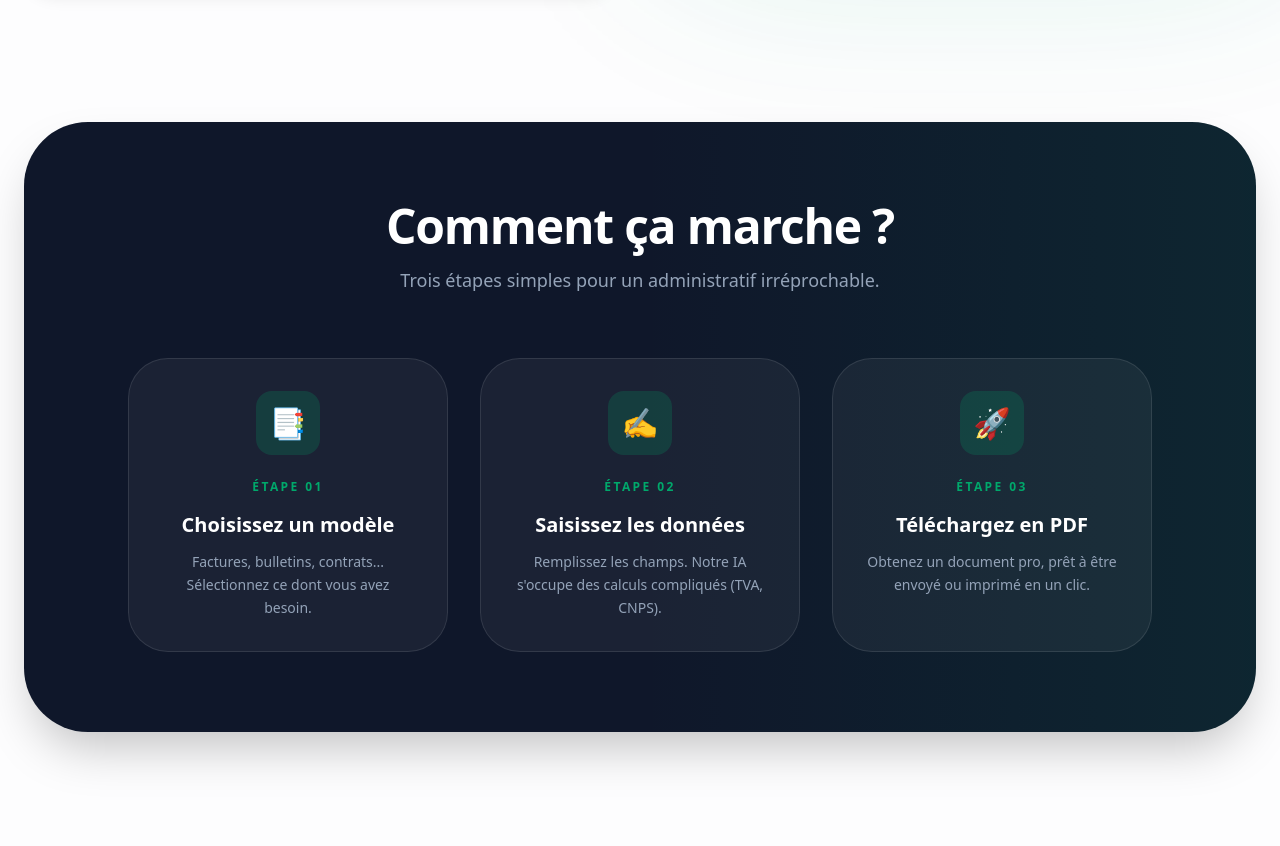
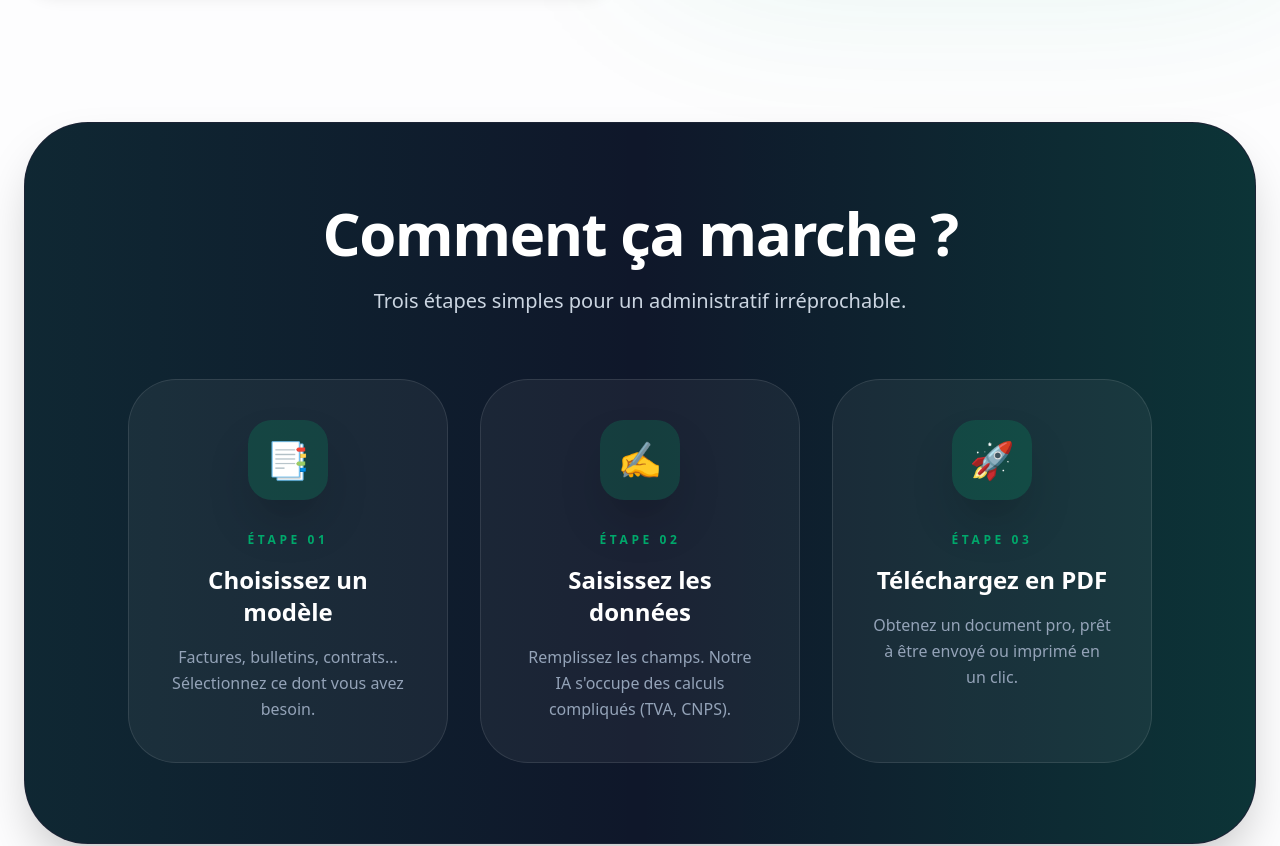
Before and after one commit to bigreussite-gif/DOCUGEST-IVOIRE, a Next.js app in the folder client/: page / in a window 1280 px wide. Shown: the part 940-1786 px from the top of the page. Built offline with nearby package versions, Linux system fonts and the light colour scheme; no server answers; the database is empty.

Commit message:
style: fix readability and contrast in 'Comment ça marche' section

```diff
--- a/client/src/views/Landing.tsx
+++ b/client/src/views/Landing.tsx
@@ -190,11 +190,13 @@ export default function Landing() {
           </div>
 
           {/* ─── Steps Section ─── */}
-          <section className="mt-32 rounded-[4rem] bg-slate-900 px-8 py-20 text-white shadow-2xl overflow-hidden relative">
-            <div className="absolute top-0 right-0 w-1/2 h-full bg-gradient-to-l from-primary/10 to-transparent pointer-events-none" />
+          <section className="mt-32 rounded-[4rem] bg-[#0F172A] px-8 py-20 text-white shadow-2xl overflow-hidden relative border border-white/5">
+            <div className="absolute top-0 right-0 w-1/2 h-full bg-gradient-to-l from-primary/20 to-transparent pointer-events-none" />
+            <div className="absolute bottom-0 left-0 w-1/2 h-full bg-gradient-to-r from-emerald-500/10 to-transparent pointer-events-none" />
+
             <div className="relative z-10 max-w-4xl mx-auto text-center mb-16">
-              <h2 className="text-3xl font-black sm:text-5xl tracking-tight">Comment ça marche ?</h2>
-              <p className="mt-4 text-lg text-slate-400 font-medium">Trois étapes simples pour un administratif irréprochable.</p>
+              <h2 className="text-4xl font-black sm:text-6xl tracking-tight text-white mb-6">Comment ça marche ?</h2>
+              <p className="text-xl text-slate-300 font-medium">Trois étapes simples pour un administratif irréprochable.</p>
             </div>
 
             <div className="grid gap-8 md:grid-cols-3 relative z-10 max-w-5xl mx-auto">
@@ -203,13 +205,13 @@ export default function Landing() {
                 { step: "02", title: "Saisissez les données", desc: "Remplissez les champs. Notre IA s'occupe des calculs compliqués (TVA, CNPS).", icon: "✍️" },
                 { step: "03", title: "Téléchargez en PDF", desc: "Obtenez un document pro, prêt à être envoyé ou imprimé en un clic.", icon: "🚀" }
               ].map((s) => (
-                <div key={s.step} className="group flex flex-col items-center text-center p-8 rounded-[2.5rem] bg-white/5 border border-white/10 hover:bg-white/10 transition-all">
-                  <div className="mb-6 flex h-16 w-16 items-center justify-center rounded-2xl bg-primary/20 text-3xl group-hover:scale-110 transition-transform">
+                <div key={s.step} className="group flex flex-col items-center text-center p-10 rounded-[3rem] bg-white/5 border border-white/10 hover:bg-white/10 transition-all duration-500 hover:-translate-y-2">
+                  <div className="mb-8 flex h-20 w-20 items-center justify-center rounded-3xl bg-primary/20 text-4xl shadow-2xl transition-transform group-hover:scale-110">
                     {s.icon}
                   </div>
-                  <span className="text-xs font-black text-primary uppercase tracking-[0.2em] mb-4">Étape {s.step}</span>
-                  <h3 className="text-xl font-bold mb-3">{s.title}</h3>
-                  <p className="text-sm text-slate-400 leading-relaxed font-medium">{s.desc}</p>
+                  <span className="text-xs font-black text-primary uppercase tracking-[0.3em] mb-4">Étape {s.step}</span>
+                  <h3 className="text-2xl font-black text-white mb-4">{s.title}</h3>
+                  <p className="text-base text-slate-400 leading-relaxed font-medium">{s.desc}</p>
                 </div>
               ))}
             </div>
```
